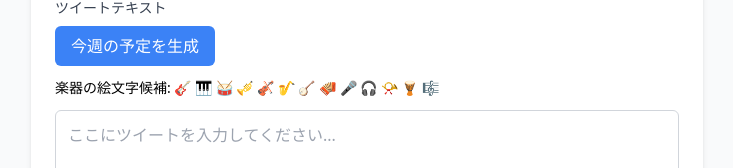
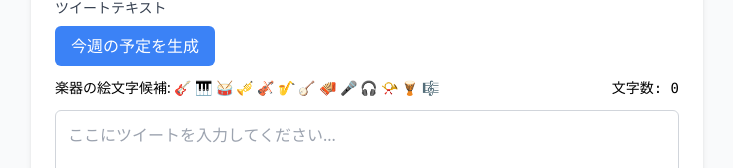
Before and after one commit to tktcorporation/tweet-validator-for-achakai, a React (Vite) app: page / in a window 1280 px wide. Shown: the part 142-310 px from the top of the page, without its empty margins (273-1006 px from the left). Built offline with nearby package versions, Linux system fonts and the light colour scheme.

Commit message:
Add animated character count

```diff
--- a/src/App.tsx
+++ b/src/App.tsx
@@ -1,11 +1,20 @@
-import React, { useState } from 'react';
+import React, { useState, useEffect } from 'react';
 import { Calendar, Hash, CheckCircle, XCircle, Clock, MapPin } from 'lucide-react';
 
 function App() {
   const [tweetText, setTweetText] = useState('');
+  const [charCount, setCharCount] = useState(0);
+  const [animateCount, setAnimateCount] = useState(false);
 
   const instrumentEmojis =
     '🎸 🎹 🥁 🎺 🎻 🎷 🪕 🪗 🎤 🎧 📯 🪘 🎼';
+
+  useEffect(() => {
+    setCharCount(tweetText.length);
+    setAnimateCount(true);
+    const t = setTimeout(() => setAnimateCount(false), 300);
+    return () => clearTimeout(t);
+  }, [tweetText]);
 
   // Reference point: Meeting #208 on 2025-02-02
   const referenceDate = new Date('2025-02-02');
@@ -136,8 +145,9 @@ function App() {
           >
             今週の予定を生成
           </button>
-          <div className="mb-3 text-sm">
-            楽器の絵文字候補: {instrumentEmojis}
+          <div className="mb-3 text-sm flex items-center justify-between">
+            <span>楽器の絵文字候補: {instrumentEmojis}</span>
+            <span className={`font-mono ${animateCount ? 'animate-pulse' : ''}`}>文字数: {charCount}</span>
           </div>
           <textarea
             value={tweetText}
```
Also changed, not shown: 1 other file (tests, documents, lock files or other folders).
